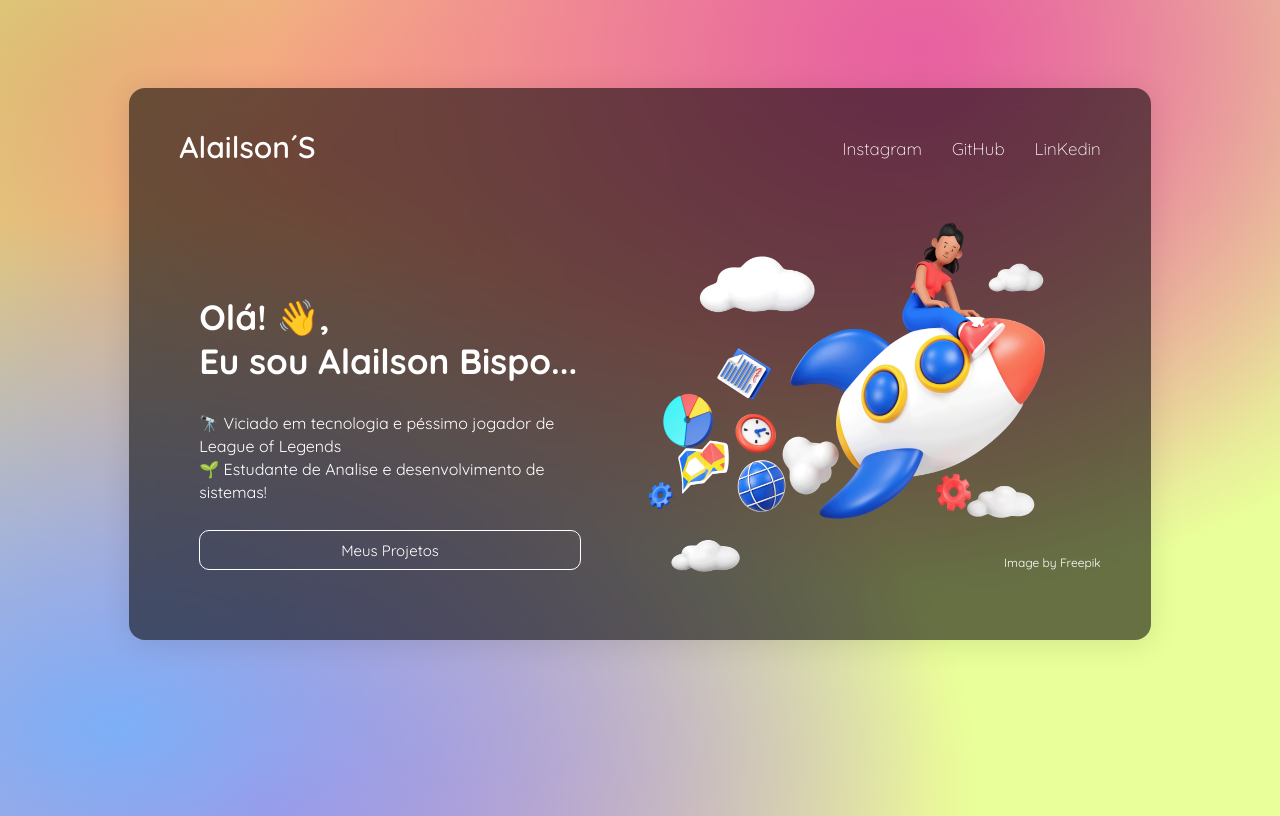
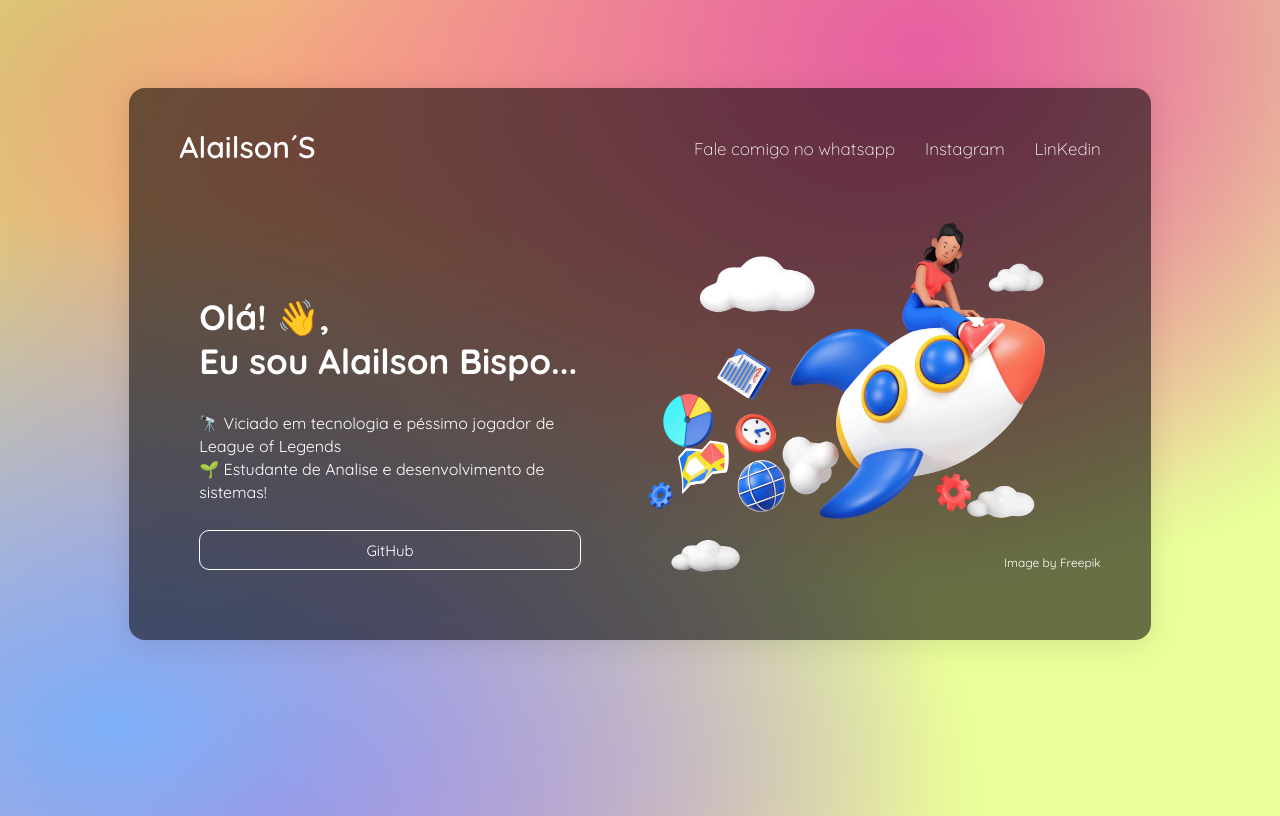
Before and after one commit to Alailsonbispo/meuportifolio, a plain HTML site: page index.html in a window 1280 px wide. Drawn offline with Linux system fonts and the light colour scheme.

Commit message:
att portifolio

```diff
--- a/index.html
+++ b/index.html
@@ -15,8 +15,8 @@
             <nav class="navbar">
                 <div class="logo"><a href="#">Alailson´S</a></div>
                 <ul class="nav-links">
+                    <li class="nav-link"><a href="https://wa.me/71992622620" target="_blank">Fale comigo no whatsapp</a></li>
                     <li class="nav-link"><a href="https://www.instagram.com/alailsonsoficial/" target="_blank">Instagram</a></li>
-                    <li class="nav-link"><a href="https://github.com/Alailsonbispo" target="_blank">GitHub</a></li>
                     <li class="nav-link"><a href="https://www.linkedin.com/in/alailson-bispo-da-silveira-2a9737296/" target="_blank">LinKedin</a></li>
                 </ul>
             </nav>
@@ -27,7 +27,8 @@
                         🔭 Viciado em tecnologia e péssimo jogador de League of Legends<br>
                         🌱 Estudante de Analise e desenvolvimento de sistemas!
                     </p>
-                    <button>Meus Projetos</button>
+                    <a href='https://github.com/Alailsonbispo' target="_blank"><button>GitHub</button></a>
+
                 </div>
                 <div class="image-wrapper">
                     <img src="image.png">
```
